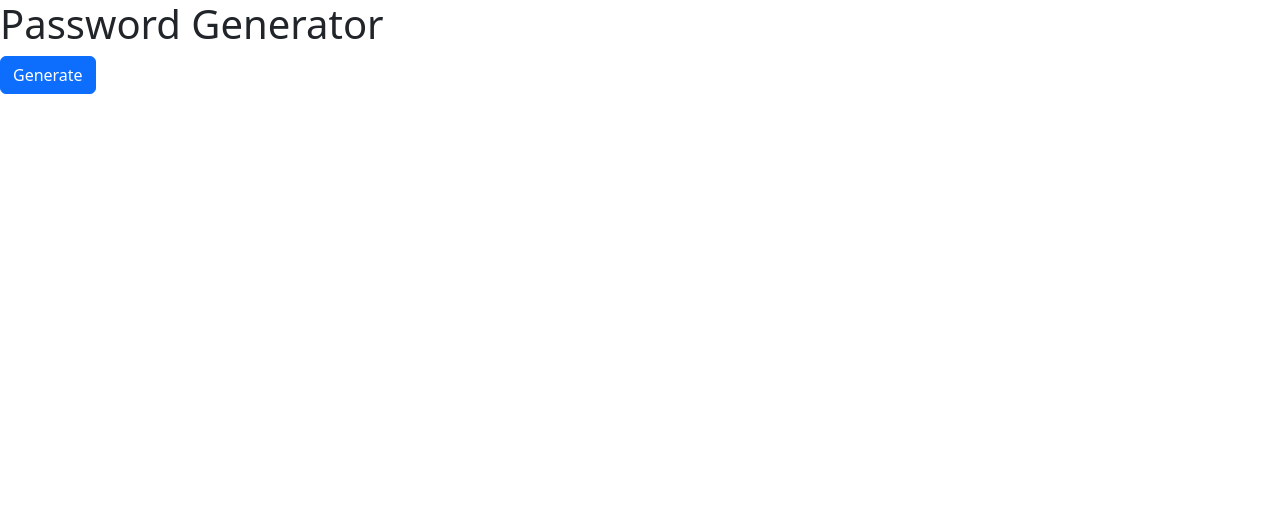
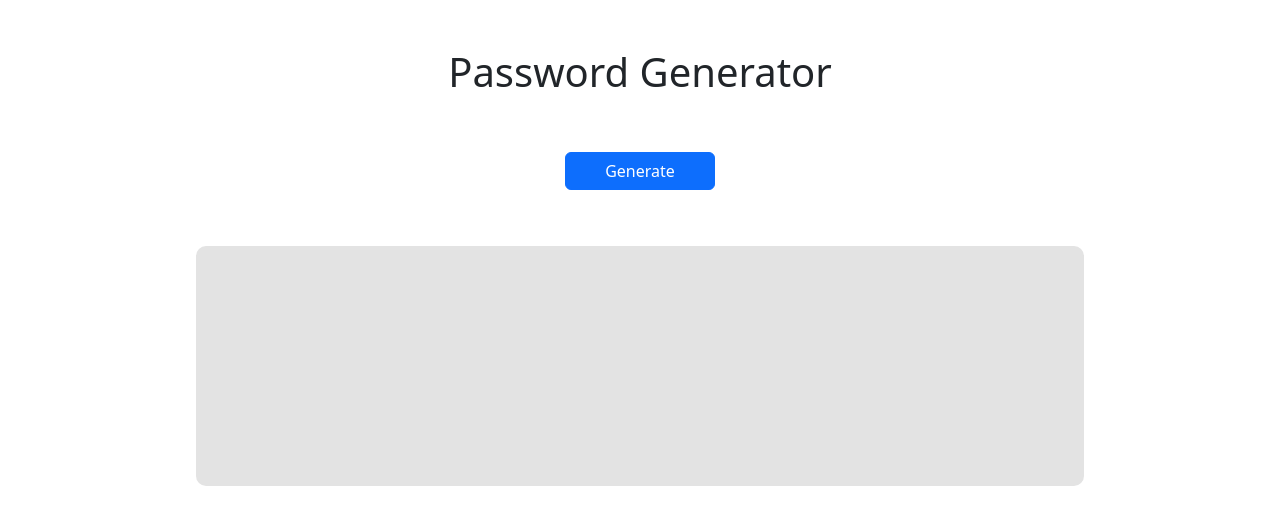
Before and after one commit to TheaCOLINOT/PasswordGenerator, a plain HTML site: page index.html in a window 1280 px wide. Drawn offline with nearby package versions, Linux system fonts and the light colour scheme.

Commit message:
add style

```diff
--- a/index.html
+++ b/index.html
@@ -7,14 +7,17 @@
         <script src="https://cdn.jsdelivr.net/npm/bootstrap@5.3.3/dist/js/bootstrap.bundle.min.js" integrity="sha384-YvpcrYf0tY3lHB60NNkmXc5s9fDVZLESaAA55NDzOxhy9GkcIdslK1eN7N6jIeHz" crossorigin="anonymous"></script>
         <script src="https://cdn.jsdelivr.net/npm/@popperjs/core@2.11.8/dist/umd/popper.min.js" integrity="sha384-I7E8VVD/ismYTF4hNIPjVp/Zjvgyol6VFvRkX/vR+Vc4jQkC+hVqc2pM8ODewa9r" crossorigin="anonymous"></script>
         <script src="https://cdn.jsdelivr.net/npm/bootstrap@5.3.3/dist/js/bootstrap.min.js" integrity="sha384-0pUGZvbkm6XF6gxjEnlmuGrJXVbNuzT9qBBavbLwCsOGabYfZo0T0to5eqruptLy" crossorigin="anonymous"></script>
+        <link rel="stylesheet" href="style/style.css" />
     </head>
-    <body>
-        <header>
+    <body class="p-5">
+        <header class="w-100 d-flex justify-content-center">
             <h1>Password Generator</h1>
         </header>
         <main>
-            <button class="btn btn-primary" onclick="generatePassword()">Generate</button>
-            <div class="container" id="passwords"></div>
+            <div class="d-flex align-items-start flex-column justify-content-center">
+                <button class="w-50 btn btn-primary mx-auto my-5" onclick="generatePassword()">Generate</button>
+                <div class="container w-75 mx-auto my-2" id="passwords"></div>
+            </div>
         </main>
         <script src="js/code.js"></script>
     </body>
--- a/style/style.css
+++ b/style/style.css
@@ -0,0 +1,11 @@
+div#passwords {
+    min-height: 30vh;
+    /*width: 80vw;*/
+    padding: 20px;
+    background-color: #e3e3e3;
+    border-radius: 10px;
+}
+
+button.btn {
+    max-width: 150px;
+}
```
